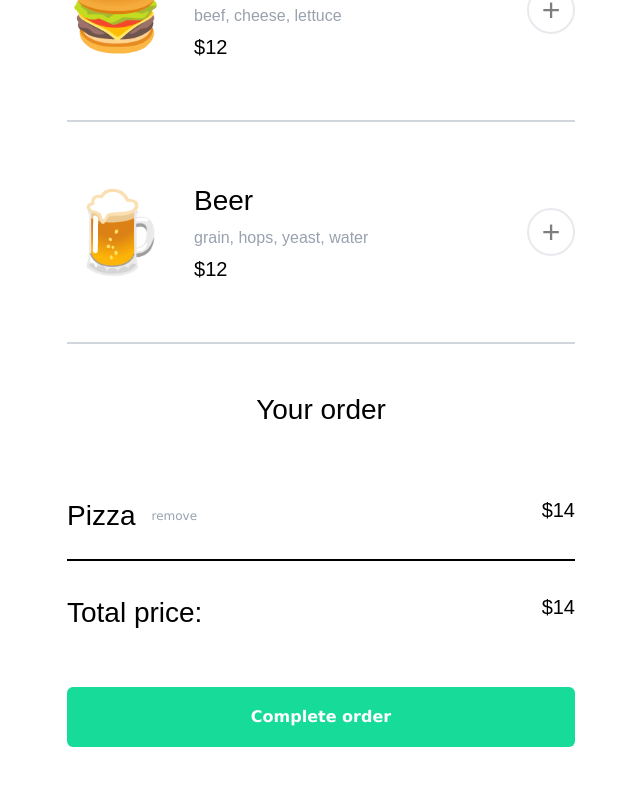
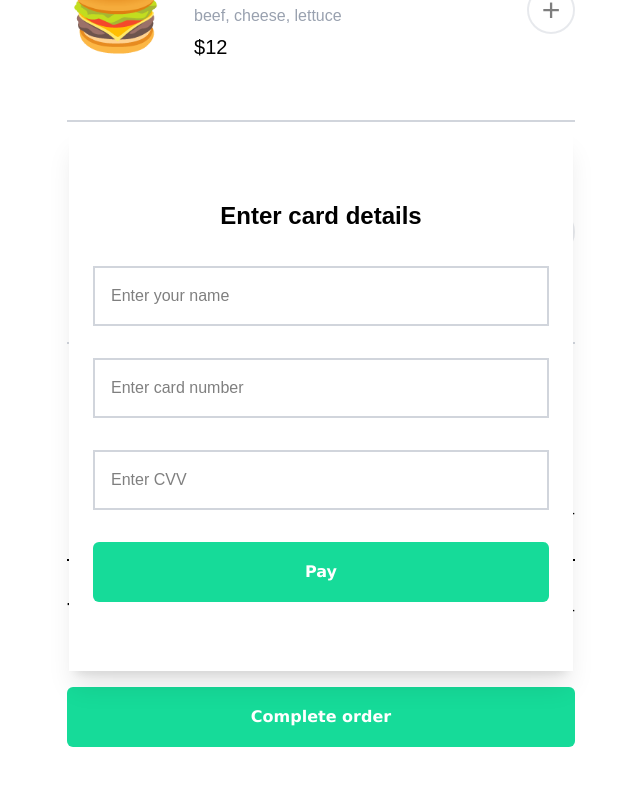
Before and after one commit to SCPassion/react-restaurant-order-app, a React (Vite) app: page / in a window 1280 px wide. Both pictures are taken after a click on the button "Complete order". Shown: the part 502-1288 px from the top of the page, without its empty margins (319-959 px from the left). Built offline with nearby package versions, Linux system fonts and the light colour scheme.

Commit message:
Added modal

```diff
--- a/src/App.jsx
+++ b/src/App.jsx
@@ -11,7 +11,7 @@ export default function () {
         emoji: "🍕"
     }])
 
-    console.log(cart)
+    const [modelOpen, setModelOpen] = React.useState(false)
 
     function handleClick(selectedItem) {
         setCart(prevCart => [...prevCart, selectedItem])
@@ -21,6 +21,16 @@ export default function () {
         setCart(prevCart => prevCart.filter(item => item.id !== id))
     }
 
+    function toggleModalState() {
+        setModelOpen(prevState => !prevState)
+    }
+
+    function handleFormSubmit(formData) {
+        const { name, cardNumber, cvv } = Object.fromEntries(formData)
+        console.log({ name, cardNumber, cvv })
+        toggleModalState()
+
+    }
     const menuElements = menuArray.map(menuItem => {
         return (
             <section
@@ -81,11 +91,48 @@ export default function () {
                         <p className="text-[20px]">${totalPrice}</p>
                     </div>
 
-                    <button className="bg-[#16DB99] font-verdana text-[16px] font-black text-white w-full py-[18px] my-[53px] cursor-pointer rounded-md">Complete order</button>
+                    <button
+                        className="bg-[#16DB99] font-verdana text-[16px] font-black text-white w-full py-[18px] my-[53px] cursor-pointer rounded-md"
+                        onClick={toggleModalState}
+                    >Complete order</button>
 
                 </footer>
             }
 
+            {modelOpen && <div>
+                <form
+                    action={handleFormSubmit}
+                    className="fixed top-0 left-0 right-0 bottom-0 m-auto w-[504px] h-[542.24px] bg-white shadow-xl flex flex-col justify-center items-center gap-8 font-verdan p-[24px]"
+                >
+                    <h2 className="font-black text-[24px]">Enter card details</h2>
+                    <input
+                        className="border-2 border-gray-300 py-4 px-4 w-full focus:text-2xl focus:bg-amber-100 hover:border-rose-300 hover:border-4"
+                        type="text"
+                        placeholder="Enter your name"
+                        aria-label='Type your name here'
+                        name="name"
+                        required />
+                    <input
+                        className="border-2 border-gray-300 p-4 px-4 w-full focus:text-2xl focus:bg-amber-100 hover:border-rose-300 hover:border-4"
+                        type="number"
+                        placeholder="Enter card number"
+                        aria-label='Type your card number here'
+                        name="cardNumber"
+                        required />
+                    <input
+                        className="border-2 border-gray-300 p-4 px-4 w-full focus:text-2xl focus:bg-amber-100 hover:border-rose-300 hover:border-4"
+                        type="number"
+                        placeholder="Enter CVV"
+                        aria-label='Type your CVV here'
+                        name="cvv"
+                        required />
+
+                    <button type="submit"
+                        className="bg-[#16DB99] font-verdana text-[16px] font-black text-white w-full py-[18px] cursor-pointer rounded-md">
+                        Pay
+                    </button>
+                </form>
+            </div>}
         </div>
     )
 }
```
